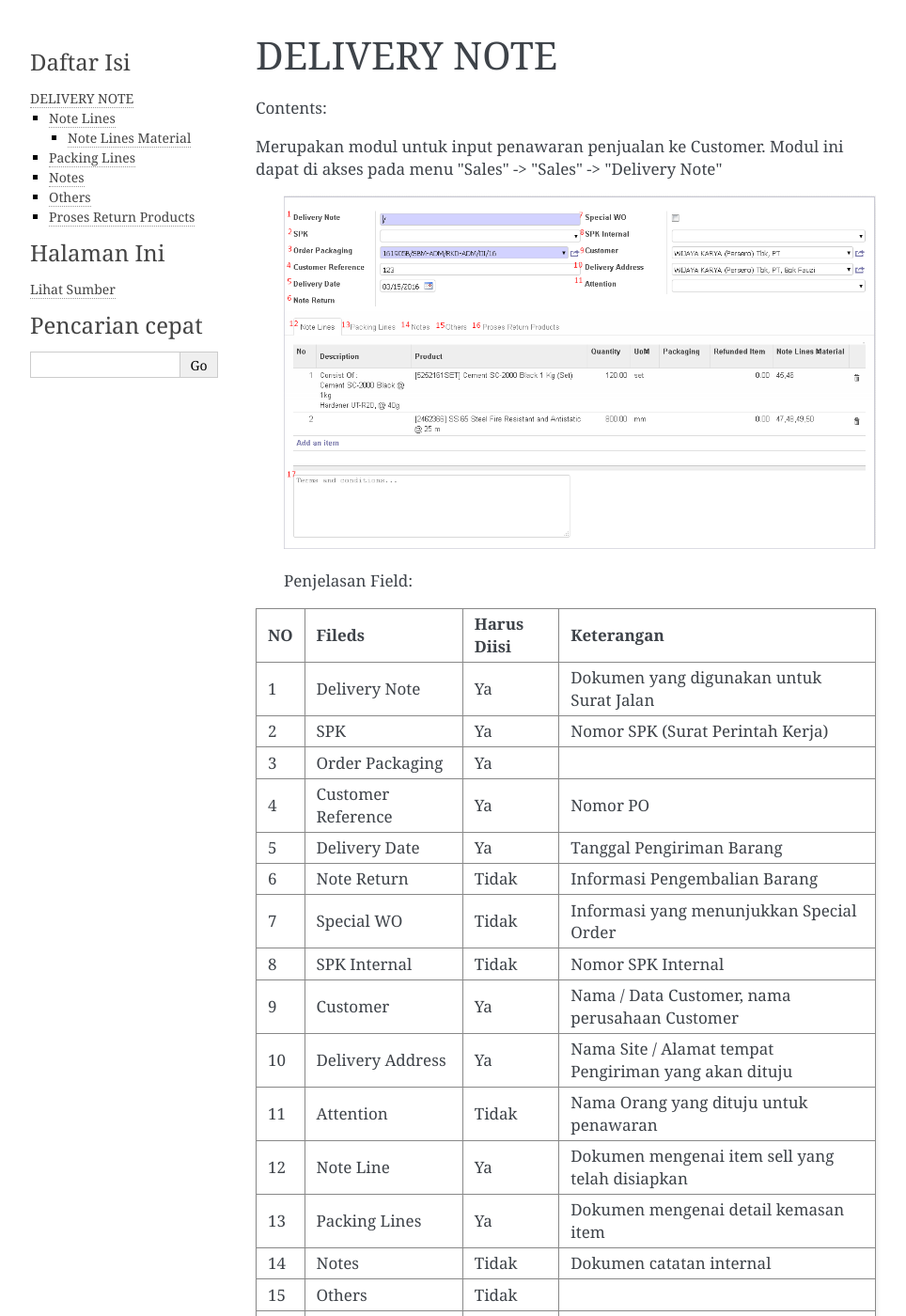
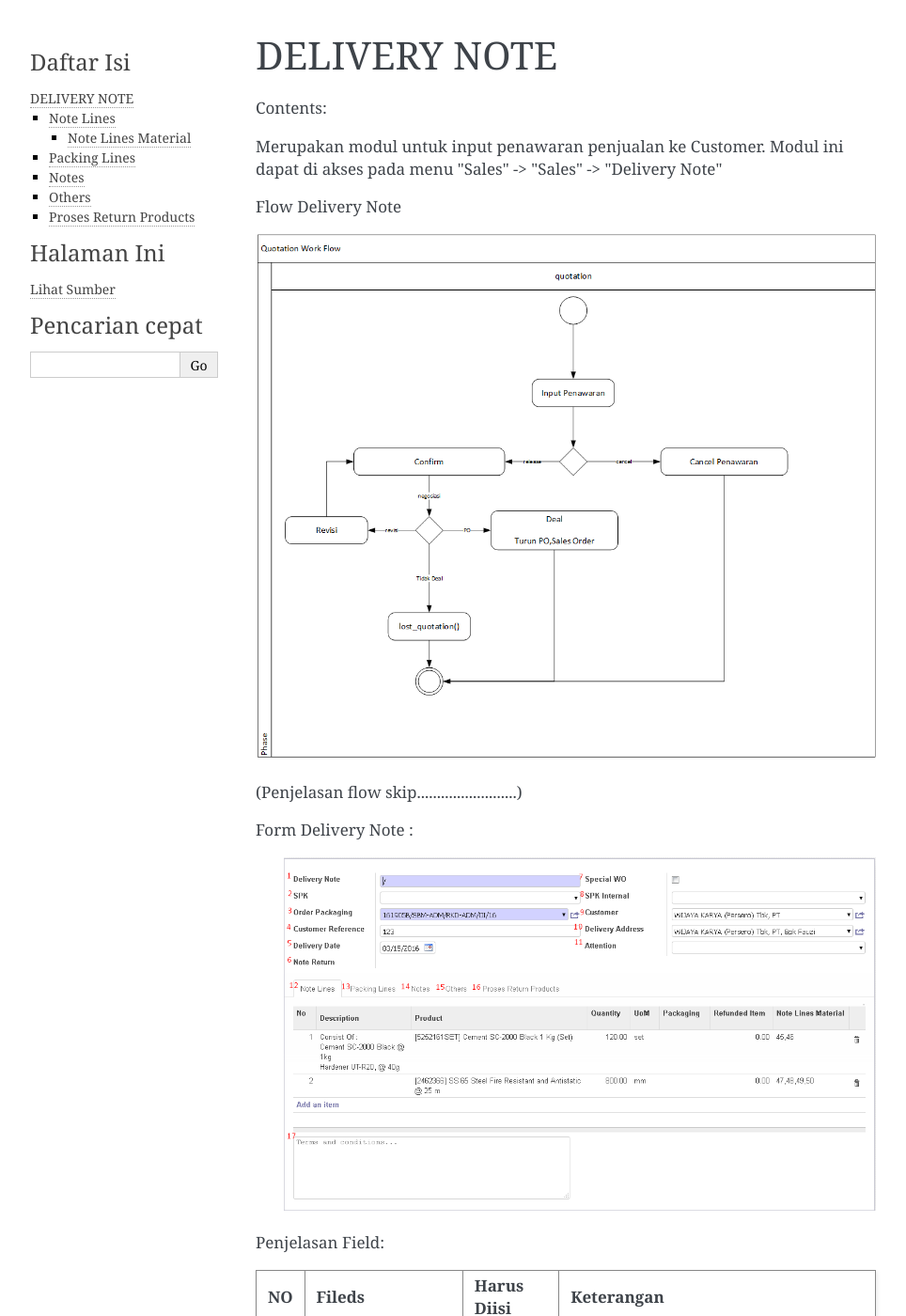
Before and after one commit to lajayuhniyarsyah/OpenERP-Supra-Doc, a Sphinx documentation site: the page built from source/pages/sales/dn/index.rst, in a window 1280 px wide and 1400 px high. Shown: the whole window at 94% size, without its empty margins (148-1112 px from the left). Built offline with Sphinx 7.4.7, drawn with Linux system fonts in a browser that asks for light colours; some of the changed text lies outside the part shown.

Commit message:
delivery note revisi

```diff
--- a/source/pages/sales/dn/index.rst
+++ b/source/pages/sales/dn/index.rst
@@ -8,11 +8,22 @@ Merupakan modul untuk input penawaran penjualan ke Customer.
 Modul ini dapat di akses pada menu "Sales" -> "Sales" -> "Delivery Note"
 
 
+Flow Delivery Note
+
+.. image:: /img/quotation.png
+
+
+(Penjelasan flow skip.........................)
+
+
+
+Form Delivery Note :
+
  .. image:: /img/dn-1-edit.png
 
 
 
- Penjelasan Field:
+Penjelasan Field:
 
 +---+-----------------------+---------------+------------------------------------------------------------------------------------------+
 |NO | Fileds                | Harus Diisi   | Keterangan                                                                               |
```
Also changed, not shown: other parts of source/pages/sales/dn/index.rst (+2 -2 lines).
